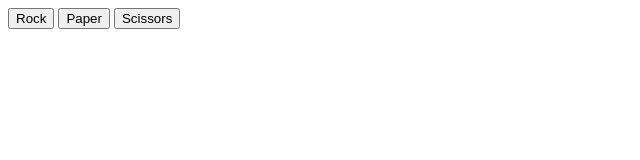
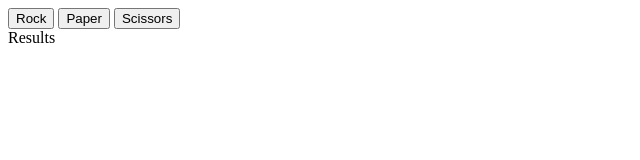
Before and after one commit to cadltop/odin-rock-paper-scissors, a plain HTML site: page index.html in a window 1280 px wide. Shown: the full height of the page, 0-640 px from the left. Drawn offline with Linux system fonts and the light colour scheme.

Commit message:
Add div with results txt into .results.

```diff
--- a/index.html
+++ b/index.html
@@ -12,6 +12,8 @@
             <button class="scissors-btn">Scissors</button>
         </div>
 
-        <div class="results"></div>
+        <div class="results">
+            <div class="results-txt">Results</div>
+        </div>
     </body>
 </html>
```
